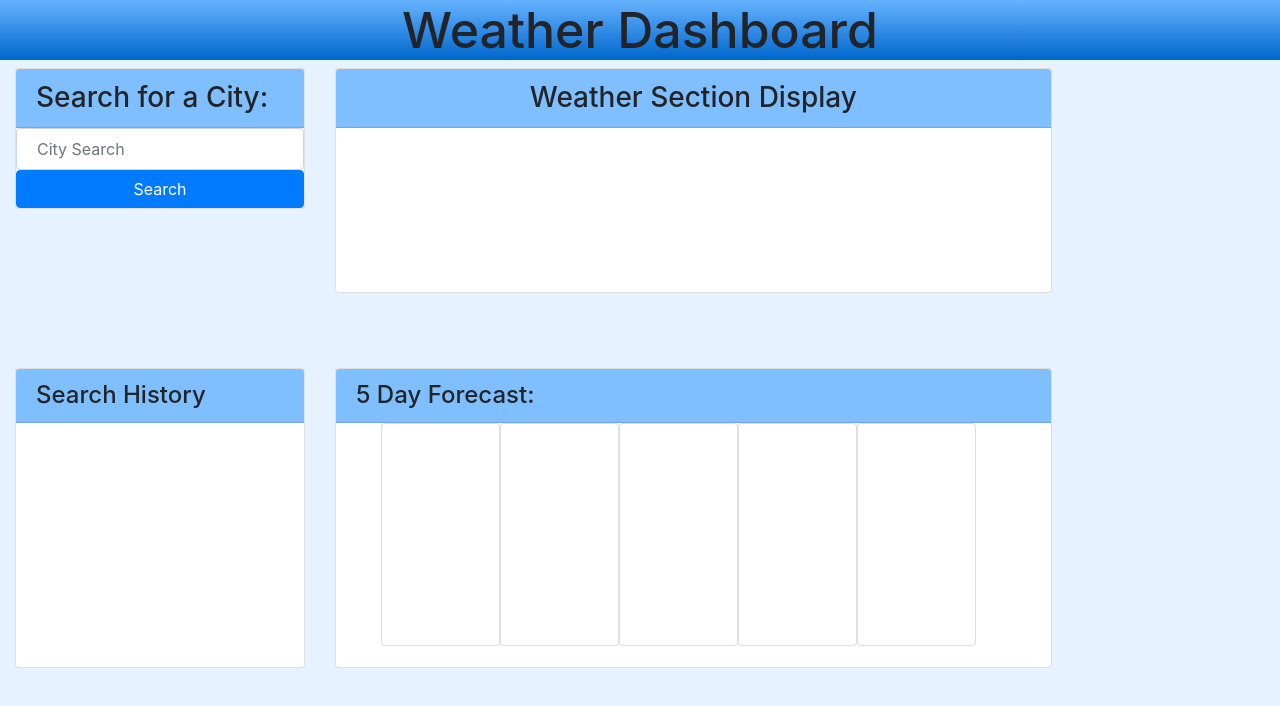
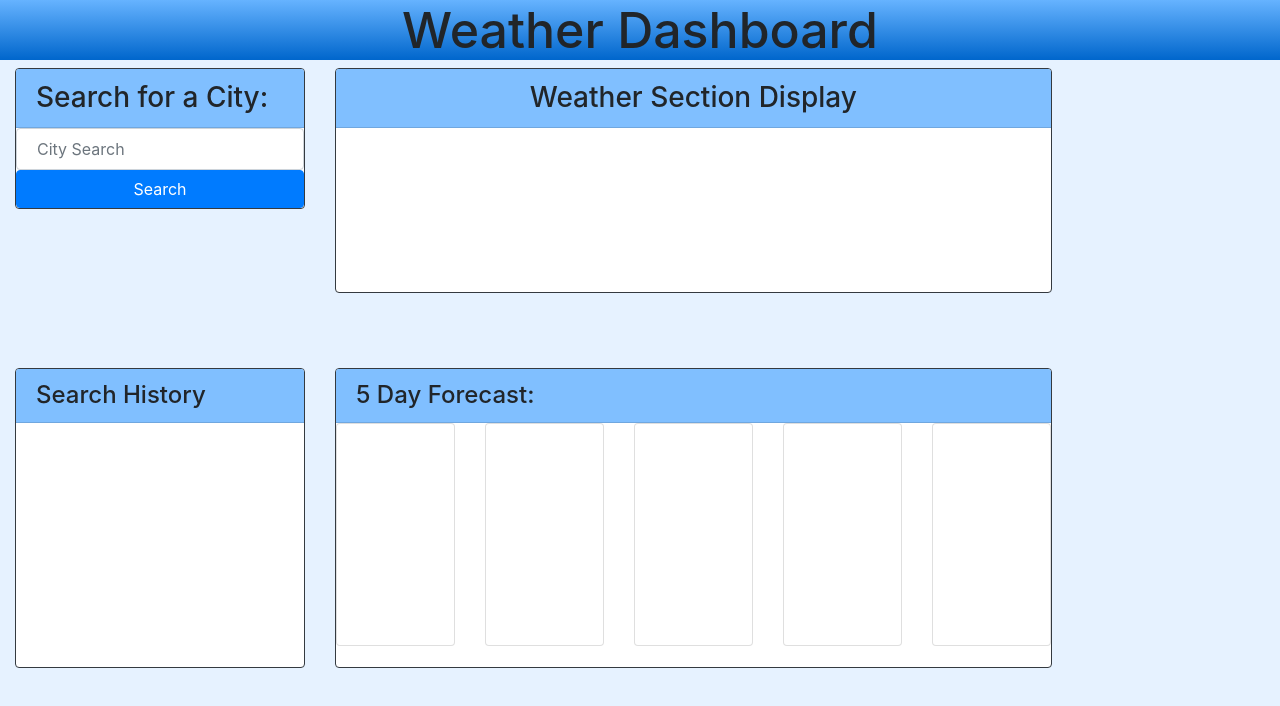
Before and after one commit to Kaysie04/Weather-Dashboard, a plain HTML site: page index.html in a window 1280 px wide. Drawn offline with nearby package versions, Linux system fonts and the light colour scheme.

Commit message:
changed 5 day forecast from row to card-deck

```diff
--- a/index.html
+++ b/index.html
@@ -18,7 +18,7 @@
         <section class="container-fluid" style="height: 300px;">
             <div class= "row d-flex h-100" id="search-weather-section">
                 <div class="col-md-3">
-                    <div class="card d-flex">
+                    <div class="card d-flex border-dark">
                         <form>
                         <h3 class="card-header" style="background-color:#80bfff"> Search for a City: </h3>
                         <input  type="text" class="form-control card-body" placeholder="City Search">
@@ -27,7 +27,7 @@
                     </div>
                 </div>
                 <section class="col-md-7 weather-display-section">
-                    <div class="card d-flex h-75">
+                    <div class="card d-flex h-75 border-dark">
                     <h3 class="card-header text-center" style="background-color:#80bfff;">Weather Section Display</h3>
                     <div class=card-body></div>
                     </div>
@@ -39,7 +39,7 @@
         <section class="container-fluid" style="height:300px;">
             <div class="row d-flex h-100" id= "search-forecast-section">
                 <section class="col-md-3">
-                    <div class="card d-flex h-100" id= "search-history-section">
+                    <div class="card d-flex h-100 border-dark" id= "search-history-section">
                     <h4 class="card-header" style="background-color:#80bfff"> Search History </h4>
                         <ul id="search-history-ul">
                             <li></li>
@@ -48,14 +48,14 @@
                 </section>
 
                 <section class= "col-md-7" id="forecast-section">
-                    <div class="card d-flex h-100 w-100">
+                    <div class="card d-flex h-100 w-100 border-dark">
                         <h4 class="card-header" style="background-color:#80bfff;">5 Day Forecast:</h4>
-                        <div class="row d-flex h-75 w-100 margin-left:0px;">
-                            <div class="d-flex col-2 offset-1 card"></div>
-                            <div class="d-flex col-2 card"></div>
-                            <div class="d-flex col-2 card"></div>
-                            <div class="d-flex col-2 card"></div>
-                            <div class="d-flex col-2 card"></div>
+                        <div class=" card-deck d-flex h-75 w-75;">
+                            <div class="card"></div>
+                            <div class="card"></div>
+                            <div class="card"></div>
+                            <div class="card"></div>
+                            <div class="card"></div>
                         </div>
                     </div>
 
```
